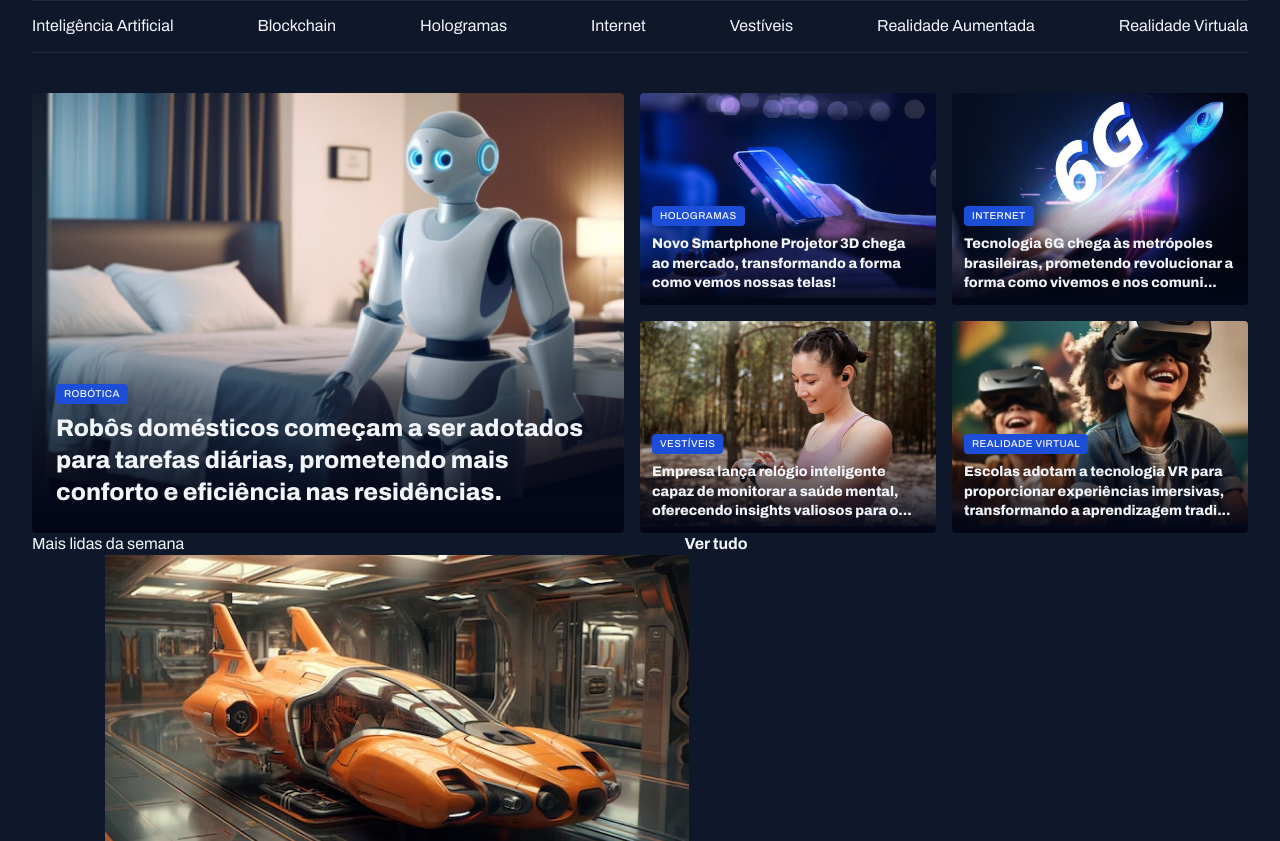
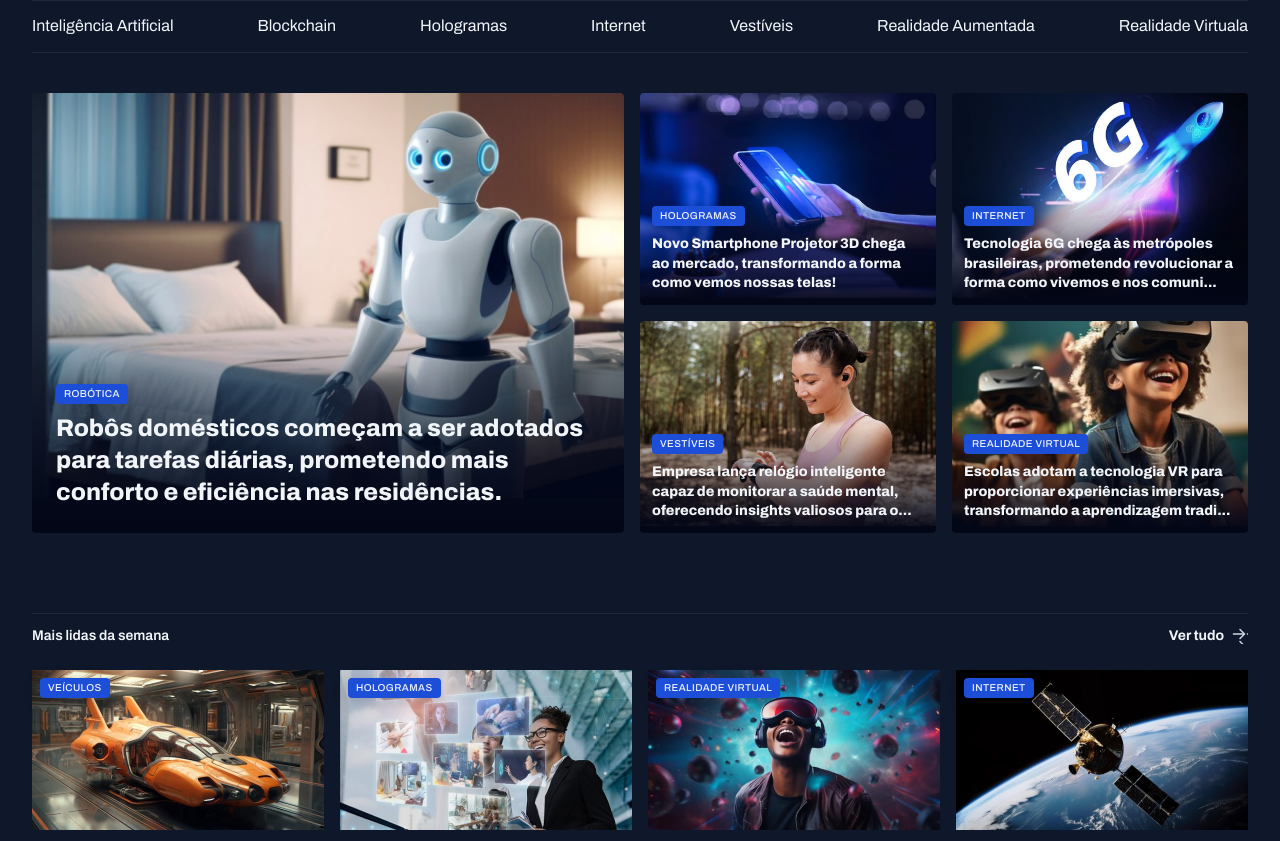
Before and after one commit to jean-msilvaa/projeto-portal-de-noticia, a plain HTML site: page index.html in a window 1280 px wide. Shown: the part 62-903 px from the top of the page. Drawn offline with Linux system fonts and the light colour scheme.

Commit message:
aplicando estilos mais lidas da semana

```diff
--- a/styles/global.css
+++ b/styles/global.css
@@ -55,6 +55,7 @@ img {
 
 main {
   margin-top: 40px;
+  gap: 80px;
 }
 
 .content-tag {
--- a/styles/sections.css
+++ b/styles/sections.css
@@ -1,3 +1,27 @@
+section header {
+  border-top: 1px solid var(--stroke-color);
+  padding-block: 12px 24px;
+  font: var(--text-span);
+
+
+  a {
+    justify-self: end;
+    align-items: center;
+    gap: 8px;
+
+    span {
+      background-image: url(../Assets/Icons/ArrowRigth.svg);
+      width: 16px;
+      height: 16px;
+    }
+
+    &:hover span {
+      background-image: url(../Assets/Icons/ArrowRight-hover.svg);
+    }
+  }
+}
+
+
 #featured {
   height: 100%;
   object-fit: cover;
@@ -37,3 +61,30 @@
   }
 }
 }
+
+#weekly {
+
+  &>div {
+    grid-template-columns: repeat(4, 292px);
+  }
+
+  img {
+    height: 160px;
+  }
+
+  figure {
+    position: relative;
+
+    .content-tag {
+      position: absolute;
+      top: 8px;
+      left: 8px;
+    }
+
+    p {
+      margin-top: 8px;
+      font-weight: 800;
+    }
+  }
+
+}
```
